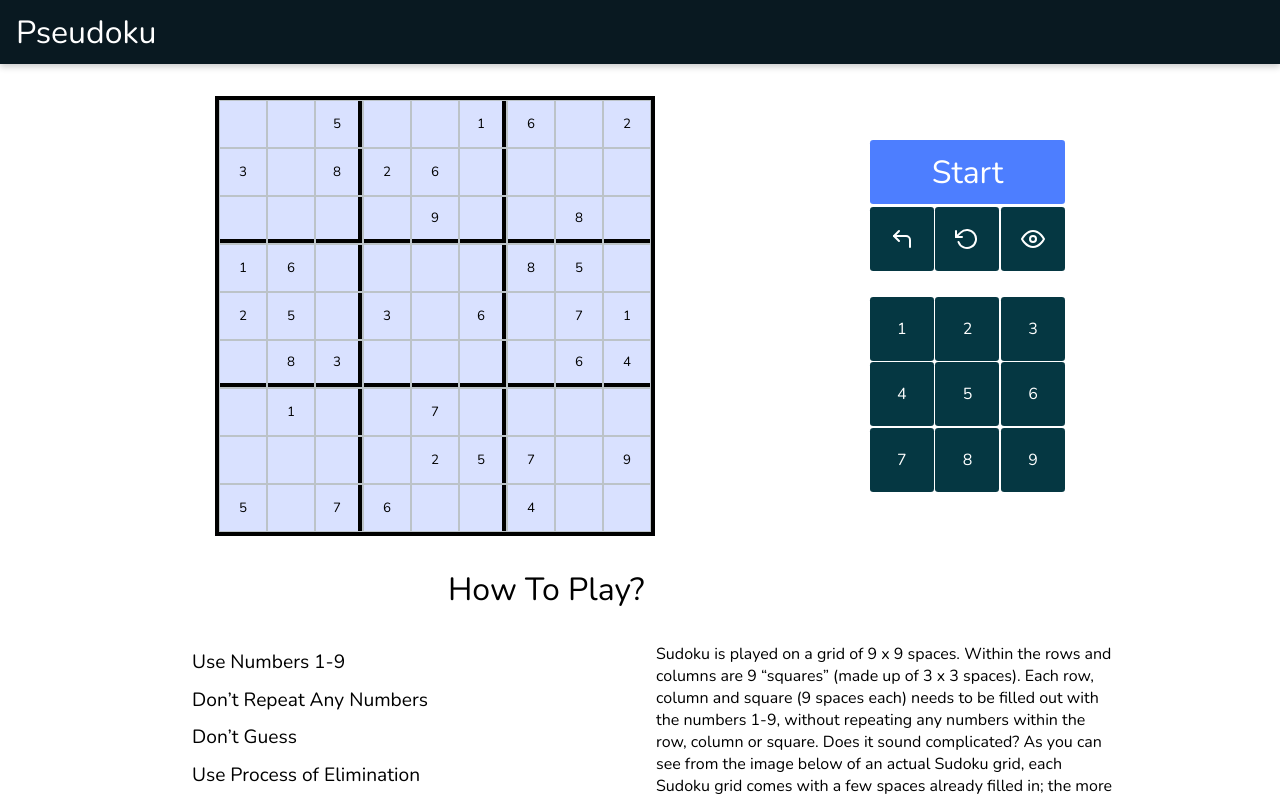
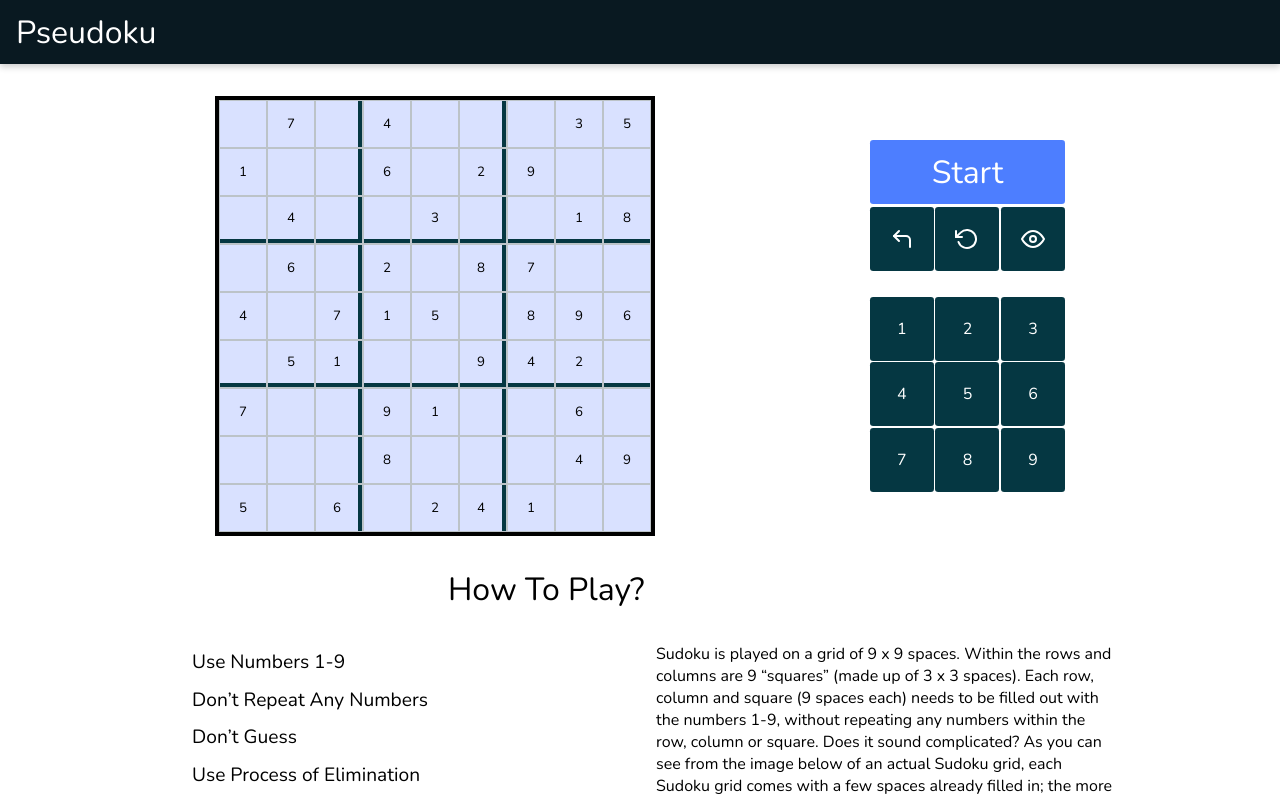
Before and after one commit to KND-Devsnest/pseudoku, a React (Create React App) app: page / in a window 1280 px wide. Shown: the top 799 px of the page. Built offline with nearby package versions, Linux system fonts and the light colour scheme.

Commit message:
changed colour, added random levels

```diff
--- a/src/components/Board.jsx
+++ b/src/components/Board.jsx
@@ -3,37 +3,17 @@ import Box from "./Box";
 import style from "../styles/Board.module.css";
 import { BoardContext } from "./BoardContext";
 import { GlobalContext } from "./GlobalContext";
-
+import { data } from "../data/sudoku.json";
 import { divideGrid } from "../utils/divideGrid";
 const Board = () => {
-
-  const {state, dispatch} = useContext(GlobalContext)
+  const { state, dispatch } = useContext(GlobalContext);
   const boardRef = useRef();
-  useEffect(()=>{dispatch({type:'SET_BOARDREF', value:boardRef})}, [boardRef, dispatch]);
-  const solution = [
-    [9, 7, 5, 8, 3, 1, 6, 4, 2],
-    [3, 4, 8, 2, 6, 7, 1, 9, 5],
-    [6, 2, 1, 5, 9, 4, 3, 8, 7],
-    [1, 6, 9, 7, 4, 2, 8, 5, 3],
-    [2, 5, 4, 3, 8, 6, 9, 7, 1],
-    [7, 8, 3, 1, 5, 9, 2, 6, 4],
-    [4, 1, 2, 9, 7, 8, 5, 3, 6],
-    [8, 3, 6, 4, 2, 5, 7, 1, 9],
-    [5, 9, 7, 6, 1, 3, 4, 2, 8],
-  ];
-  console.log(solution);
-  const [puzzle, setPuzzle] = useState([
-    [0, 0, 5, 0, 0, 1, 6, 0, 2],
-    [3, 0, 8, 2, 6, 0, 0, 0, 0],
-    [0, 0, 0, 0, 9, 0, 0, 8, 0],
-    [1, 6, 0, 0, 0, 0, 8, 5, 0],
-    [2, 5, 0, 3, 0, 6, 0, 7, 1],
-    [0, 8, 3, 0, 0, 0, 0, 6, 4],
-    [0, 1, 0, 0, 7, 0, 0, 0, 0],
-    [0, 0, 0, 0, 2, 5, 7, 0, 9],
-    [5, 0, 7, 6, 0, 0, 4, 0, 0],
-  ]);
-
+  useEffect(() => {
+    dispatch({ type: "SET_BOARDREF", value: boardRef });
+  }, [boardRef, dispatch]);
+  const randomElement = data[Math.floor(Math.random() * data.length)];
+  const solution = randomElement.solution;
+  const [puzzle, setPuzzle] = useState(randomElement.puzzle);
   const [isSelected, setSelected] = useState(false);
   return (
     <div ref={boardRef} className={style["sudoku-board"]}>
--- /dev/null
+++ b/src/data/sudoku.json
@@ -0,0 +1,124 @@
+{
+  "data": [
+    {
+      "solution": [
+        [9, 7, 5, 8, 3, 1, 6, 4, 2],
+        [3, 4, 8, 2, 6, 7, 1, 9, 5],
+        [6, 2, 1, 5, 9, 4, 3, 8, 7],
+        [1, 6, 9, 7, 4, 2, 8, 5, 3],
+        [2, 5, 4, 3, 8, 6, 9, 7, 1],
+        [7, 8, 3, 1, 5, 9, 2, 6, 4],
+        [4, 1, 2, 9, 7, 8, 5, 3, 6],
+        [8, 3, 6, 4, 2, 5, 7, 1, 9],
+        [5, 9, 7, 6, 1, 3, 4, 2, 8]
+      ],
+      "puzzle": [
+        [0, 0, 5, 0, 0, 1, 6, 0, 2],
+        [3, 0, 8, 2, 6, 0, 0, 0, 0],
+        [0, 0, 0, 0, 9, 0, 0, 8, 0],
+        [1, 6, 0, 0, 0, 0, 8, 5, 0],
+        [2, 5, 0, 3, 0, 6, 0, 7, 1],
+        [0, 8, 3, 0, 0, 0, 0, 6, 4],
+        [0, 1, 0, 0, 7, 0, 0, 0, 0],
+        [0, 0, 0, 0, 2, 5, 7, 0, 9],
+        [5, 0, 7, 6, 0, 0, 4, 0, 0]
+      ]
+    },
+    {
+      "puzzle": [
+        [5, 0, 4, 7, 0, 0, 0, 3, 9],
+        [0, 3, 0, 8, 5, 0, 2, 0, 0],
+        [7, 0, 0, 0, 0, 9, 0, 8, 5],
+        [0, 4, 0, 1, 0, 7, 0, 2, 0],
+        [1, 2, 0, 0, 8, 0, 9, 0, 0],
+        [3, 0, 8, 0, 0, 2, 0, 7, 0],
+        [0, 7, 0, 0, 9, 0, 3, 0, 6],
+        [0, 0, 3, 0, 7, 0, 8, 0, 4],
+        [0, 9, 0, 4, 0, 3, 0, 5, 0]
+      ],
+      "solution": [
+        [5, 8, 4, 7, 2, 1, 6, 3, 9],
+        [9, 3, 1, 8, 5, 6, 2, 4, 7],
+        [7, 6, 2, 3, 4, 9, 1, 8, 5],
+        [6, 4, 9, 1, 3, 7, 5, 2, 8],
+        [1, 2, 7, 5, 8, 4, 9, 6, 3],
+        [3, 5, 8, 9, 6, 2, 4, 7, 1],
+        [4, 7, 5, 2, 9, 8, 3, 1, 6],
+        [2, 1, 3, 6, 7, 5, 8, 9, 4],
+        [8, 9, 6, 4, 1, 3, 7, 5, 2]
+      ]
+    },
+    {
+      "puzzle": [
+        [5, 0, 8, 1, 6, 0, 0, 0, 7],
+        [3, 0, 0, 0, 0, 0, 6, 4, 8],
+        [0, 9, 0, 0, 8, 0, 3, 0, 0],
+        [0, 0, 7, 8, 3, 9, 0, 0, 0],
+        [9, 0, 0, 4, 0, 6, 0, 0, 2],
+        [0, 0, 0, 2, 1, 7, 9, 0, 0],
+        [0, 0, 9, 0, 7, 0, 0, 2, 0],
+        [7, 3, 4, 0, 0, 0, 0, 0, 9],
+        [6, 0, 0, 0, 4, 8, 7, 0, 5]
+      ],
+      "solution": [
+        [5, 4, 8, 1, 6, 3, 2, 9, 7],
+        [3, 7, 1, 5, 9, 2, 6, 4, 8],
+        [2, 9, 6, 7, 8, 4, 3, 5, 1],
+        [1, 2, 7, 8, 3, 9, 5, 6, 4],
+        [9, 8, 3, 4, 5, 6, 1, 7, 2],
+        [4, 6, 5, 2, 1, 7, 9, 8, 3],
+        [8, 5, 9, 3, 7, 1, 4, 2, 6],
+        [7, 3, 4, 6, 2, 5, 8, 1, 9],
+        [6, 1, 2, 9, 4, 8, 7, 3, 5]
+      ]
+    },
+    {
+      "solution": [
+        [6, 7, 8, 4, 9, 1, 2, 3, 5],
+        [1, 3, 5, 6, 8, 2, 9, 7, 4],
+        [2, 4, 9, 5, 3, 7, 6, 1, 8],
+        [9, 6, 3, 2, 4, 8, 7, 5, 1],
+        [4, 2, 7, 1, 5, 3, 8, 9, 6],
+        [8, 5, 1, 7, 6, 9, 4, 2, 3],
+        [7, 8, 4, 9, 1, 5, 3, 6, 2],
+        [3, 1, 2, 8, 7, 6, 5, 4, 9],
+        [5, 9, 6, 3, 2, 4, 1, 8, 7]
+      ],
+      "puzzle": [
+        [0, 7, 0, 4, 0, 0, 0, 3, 5],
+        [1, 0, 0, 6, 0, 2, 9, 0, 0],
+        [0, 4, 0, 0, 3, 0, 0, 1, 8],
+        [0, 6, 0, 2, 0, 8, 7, 0, 0],
+        [4, 0, 7, 1, 5, 0, 8, 9, 6],
+        [0, 5, 1, 0, 0, 9, 4, 2, 0],
+        [7, 0, 0, 9, 1, 0, 0, 6, 0],
+        [0, 0, 0, 8, 0, 0, 0, 4, 9],
+        [5, 0, 6, 0, 2, 4, 1, 0, 0]
+      ]
+    },
+    {
+      "puzzle": [
+        [2, 0, 0, 7, 1, 3, 0, 0, 4],
+        [8, 7, 5, 0, 0, 9, 0, 0, 0],
+        [0, 3, 0, 0, 0, 0, 7, 2, 0],
+        [0, 0, 4, 9, 0, 0, 6, 3, 0],
+        [9, 8, 0, 0, 0, 0, 0, 7, 1],
+        [0, 2, 3, 0, 0, 4, 9, 0, 0],
+        [0, 1, 8, 0, 0, 0, 0, 4, 0],
+        [0, 0, 0, 5, 0, 0, 2, 6, 8],
+        [5, 0, 0, 6, 7, 8, 0, 0, 3]
+      ],
+      "solution": [
+        [2, 6, 9, 7, 1, 3, 8, 5, 4],
+        [8, 7, 5, 4, 2, 9, 3, 1, 6],
+        [4, 3, 1, 8, 5, 6, 7, 2, 9],
+        [1, 5, 4, 9, 8, 7, 6, 3, 2],
+        [9, 8, 6, 2, 3, 5, 4, 7, 1],
+        [7, 2, 3, 1, 6, 4, 9, 8, 5],
+        [6, 1, 8, 3, 9, 2, 5, 4, 7],
+        [3, 9, 7, 5, 4, 1, 2, 6, 8],
+        [5, 4, 2, 6, 7, 8, 1, 9, 3]
+      ]
+    }
+  ]
+}
--- a/src/utils/divideGrid.js
+++ b/src/utils/divideGrid.js
@@ -6,22 +6,22 @@ export const divideGrid = (i, j) => {
     (i === 5 && j === 2)
   ) {
     return {
-      borderBottom: "0.25rem solid black",
-      borderRight: "0.25rem solid black",
+      borderBottom: "0.25rem solid #053742",
+      borderRight: "0.25rem solid #053742",
     };
   }
   switch (i) {
     case 2:
     case 5:
       return {
-        borderBottom: "0.25rem solid black",
+        borderBottom: "0.25rem solid #053742",
       };
   }
   switch (j) {
     case 2:
     case 5:
       return {
-        borderRight: "0.25rem solid black",
+        borderRight: "0.25rem solid #053742",
       };
   }
 };
```
